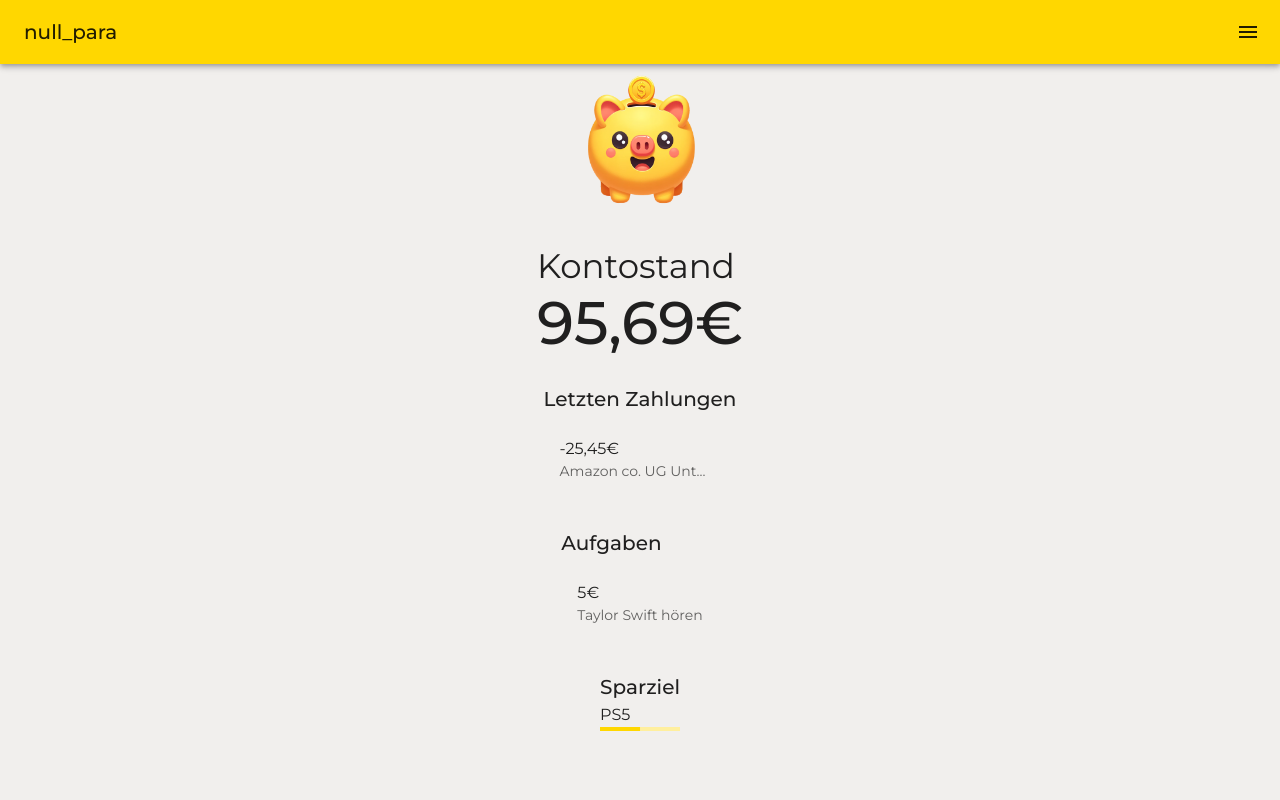
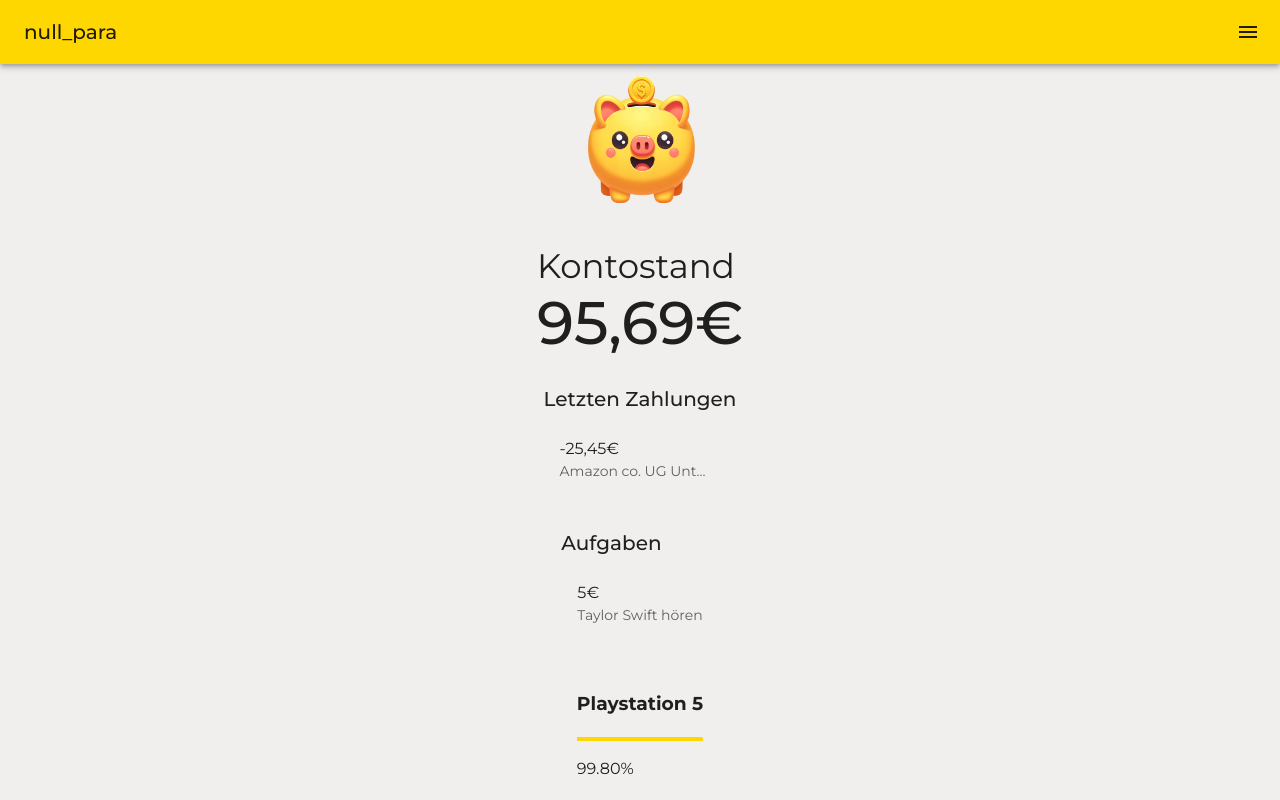
Before and after one commit to mathyvin/null_para, a React (Create React App) app in the folder null_para/: page / in a window 1280 px wide. Built offline with nearby package versions, Linux system fonts and the light colour scheme.

Commit message:
Saving Tile Progress Bar

```diff
--- /dev/null
+++ b/null_para/src/components/SavingTile.tsx
@@ -0,0 +1,20 @@
+import React, { useState } from 'react';
+import LinearProgress from '@mui/material/LinearProgress';
+import { IRoutes } from '../interfaces/IRoutes';
+
+interface SavingTileProgressBarProps {
+    currentAmount: number;
+    goalAmount: number;
+}
+
+export default function SavingTileProgressBar(props: SavingTileProgressBarProps) {
+    const progress = (props.currentAmount / props.goalAmount) * 100;
+
+    return (
+      <div>
+        <h3>Playstation 5</h3>
+        <LinearProgress variant="determinate" value={progress} />
+        <p>{progress.toFixed(2)}%</p>
+      </div>
+    );
+  }
--- a/null_para/src/pages/HomeChildrenPage.tsx
+++ b/null_para/src/pages/HomeChildrenPage.tsx
@@ -1,5 +1,6 @@
 import React from 'react';
 import { AppBar, IconButton, Typography, Box, List, ListItem, ListItemText, LinearProgress, Toolbar, Grid } from '@mui/material';
+import SavingTileProgressBar from '../components/SavingTile';
 import MenuIcon from '@mui/icons-material/Menu';
 import { Navigation } from '@mui/icons-material';
 
@@ -34,11 +35,7 @@
           </List>
         </Grid>
         <Grid item xs={12} sm={8} md={6}>
-          <Typography variant="h6">Sparziel</Typography>
-          <Box marginBottom={1}>
-            <Typography variant="body1">PS5</Typography>
-            <LinearProgress variant="determinate" value={50} />
-          </Box>
+          <SavingTileProgressBar currentAmount={499} goalAmount={500} />
         </Grid>
       </Grid>
     </Box>
```
